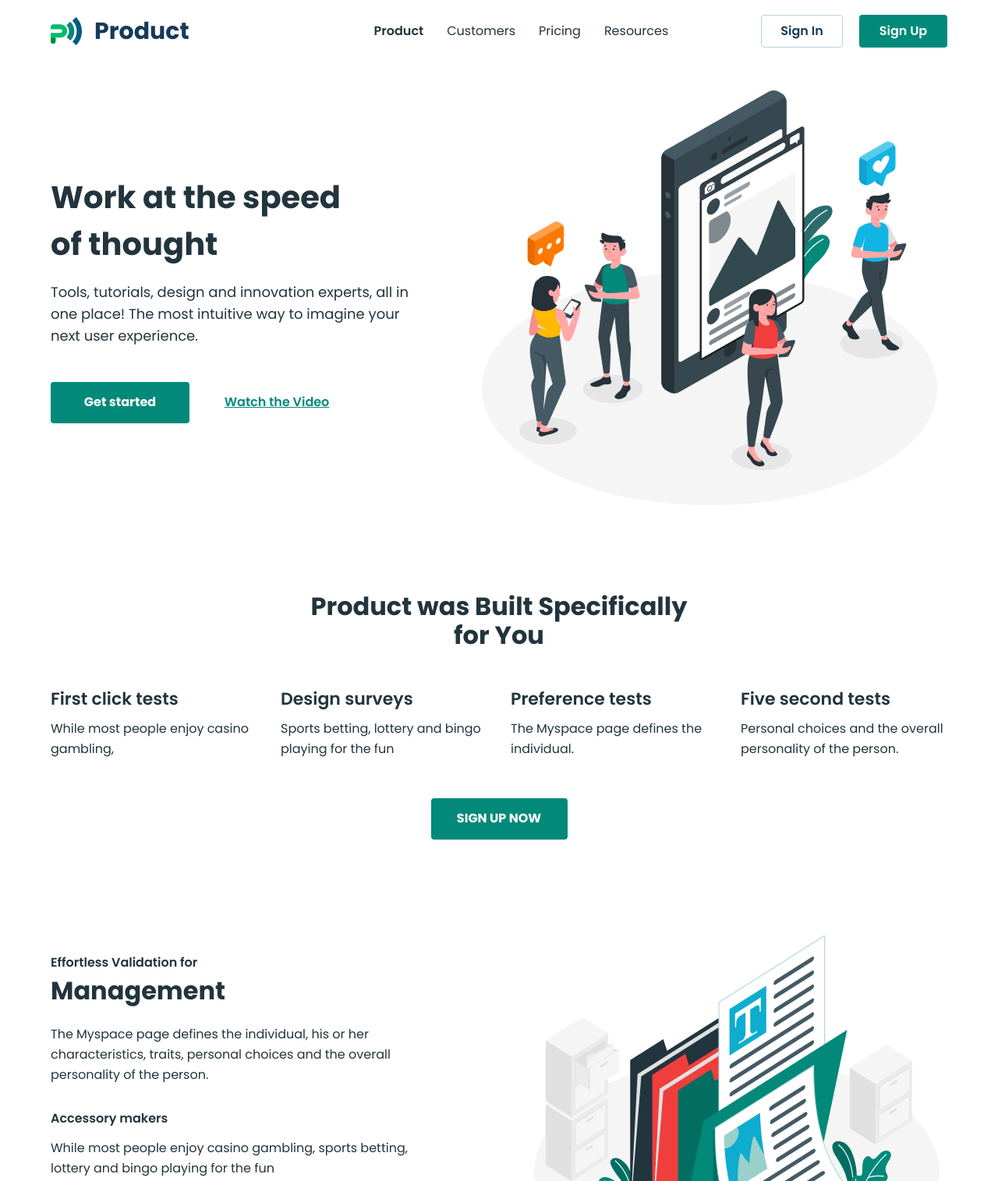
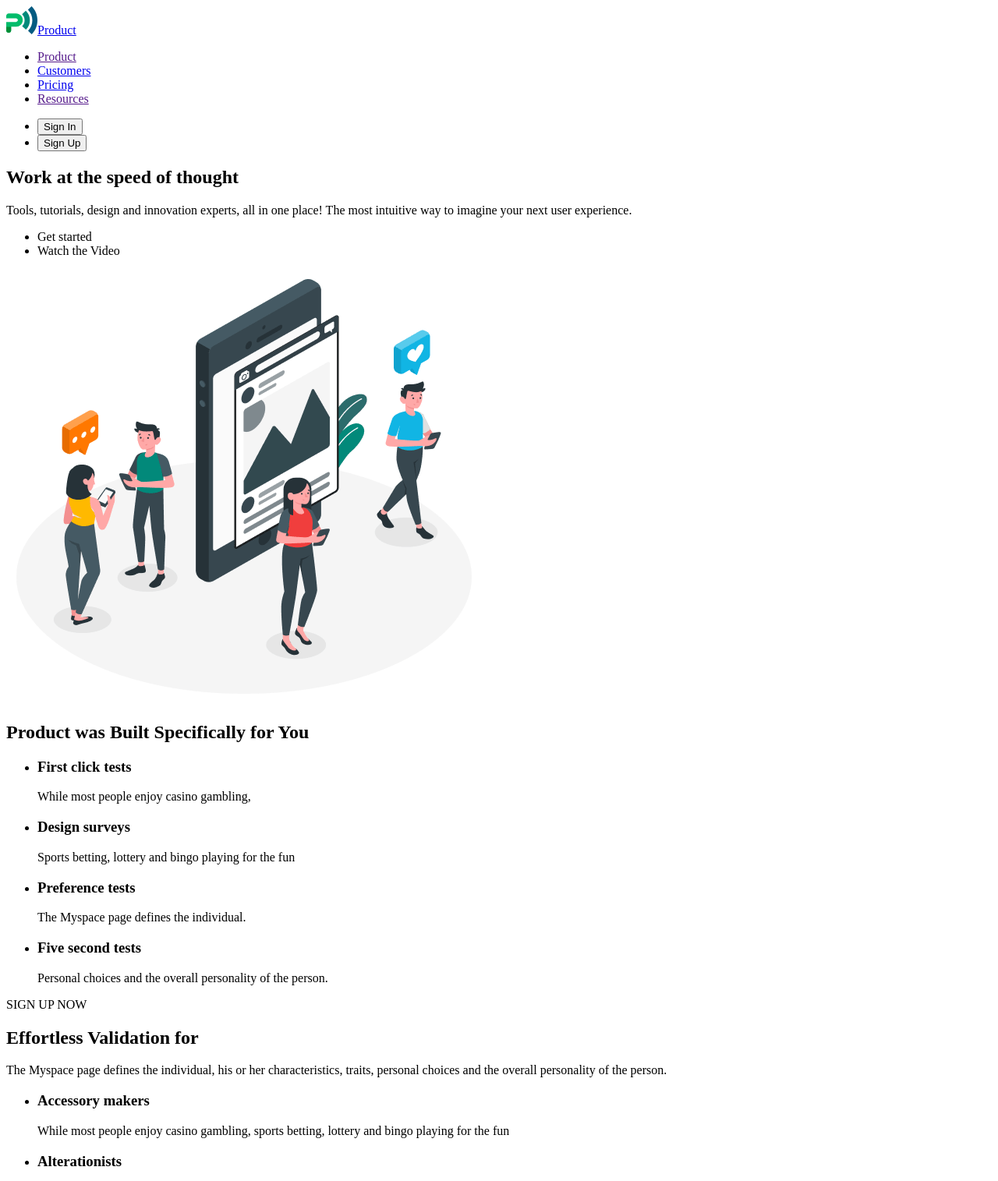
Before and after one commit to Dmytro-b457/Business-promotion, a plain HTML site: page index.html in a window 1280 px wide. Shown: the top 1515 px of the page at 78% size. Drawn offline with nearby package versions, Linux system fonts and the light colour scheme.

Commit message:
Revert "update"
This reverts commit 9db505318f0626df58a6deb5843cbf1d311f2d00.

```diff
--- a/css/styles.css
+++ /dev/null
@@ -1,270 +0,0 @@
-body {
-  font-family: "Poppins", sans-serif;
-  color: #22343d;
-}
-
-a {
-  color: inherit;
-  text-decoration: none;
-}
-
-ul,
-ol {
-  list-style: none;
-  padding-left: 0;
-  margin: 0;
-}
-
-button {
-  cursor: pointer;
-}
-
-h1,
-h2,
-h3,
-h4,
-p {
-  margin: 0;
-}
-
-img {
-  display: block;
-}
-
-.container {
-  width: 1150px;
-  padding: 0 20px;
-  margin: 0 auto;
-}
-
-/* header */
-
-.header .container {
-  display: flex;
-  align-items: center;
-}
-
-.nav {
-  display: flex;
-}
-
-.logo {
-  display: flex;
-  align-items: center;
-  gap: 16px;
-  margin-right: 237px;
-  font-weight: 700;
-  font-size: 30px;
-  line-height: 0.93333;
-  color: #173a56;
-}
-
-.nav-list {
-  display: flex;
-  gap: 30px;
-}
-
-.nav-link {
-  line-height: 1.75;
-  padding: 26px 0;
-  display: block;
-}
-
-.current {
-  font-weight: 600;
-}
-
-.header-list-btn {
-  display: flex;
-  gap: 21px;
-  margin-left: auto;
-}
-
-.header-btn {
-  height: 42px;
-  border-radius: 4px;
-  font-weight: 600;
-}
-
-.header-btn-in {
-  min-width: 105px;
-  border: 1px solid #bcd0e5;
-  background-color: transparent;
-  color: #173a56;
-}
-
-.header-btn-up {
-  min-width: 113px;
-  border: none;
-  background-color: #02897a;
-  color: #fff;
-}
-
-/* hero */
-
-.hero {
-  padding-top: 25px;
-  padding-bottom: 50px;
-}
-
-.hero .container {
-  display: flex;
-  align-items: center;
-  justify-content: space-between;
-}
-
-.hero-text-wrap {
-  width: 465px;
-}
-
-.hero-title {
-  font-size: 40px;
-  line-height: 1.5;
-  width: 372px;
-  margin-bottom: 18px;
-}
-
-.hero-text {
-  font-size: 18px;
-  line-height: 1.55556;
-  margin-bottom: 45px;
-}
-
-.hero-list {
-  display: flex;
-  gap: 30px;
-  align-items: center;
-}
-
-.hero-btn-start {
-  min-width: 178px;
-  height: 53px;
-  border-radius: 4px;
-  background-color: #02897a;
-  border: none;
-  font-weight: 700;
-  font-size: 16px;
-  color: #fff;
-}
-
-.hero-btn-start:hover,
-.hero-btn-start:focus {
-  background-color: #173a56;
-}
-
-.hero-btn-watch {
-  min-width: 164px;
-  height: 23px;
-  background-color: transparent;
-  border: none;
-  font-weight: 600;
-  font-size: 16px;
-  text-decoration: underline;
-  color: #02897a;
-}
-
-.hero-btn-watch:hover,
-.hero-btn-watch:focus {
-  color: #173a56;
-}
-/* product */
-.product {
-  padding: 50px 0;
-}
-
-.product-title {
-  font-size: 32px;
-  text-align: center;
-  width: 535px;
-  margin-left: auto;
-  margin-right: auto;
-  margin-bottom: 50px;
-}
-
-.product-list {
-  display: flex;
-  gap: 30px;
-  margin-bottom: 50px;
-}
-
-.product-item {
-  width: calc((100% - 90px) / 4);
-}
-
-.product-subtitle {
-  font-weight: 600;
-  font-size: 22px;
-  margin-bottom: 13px;
-}
-
-.product-text {
-  line-height: 1.625;
-}
-
-.product-btn {
-  min-width: 175px;
-  height: 53px;
-  border-radius: 4px;
-  background-color: #02897a;
-  font-weight: 700;
-  font-size: 16px;
-  color: #fff;
-  border: none;
-  margin: 0 auto;
-  display: block;
-}
-
-.product-btn:hover,
-.product-btn:focus {
-  background-color: #173a56;
-  color: #a5ebe3;
-}
-
-/* managment */
-.managment {
-  padding: 50px 0;
-}
-
-.managment .container {
-  display: flex;
-  align-items: center;
-  justify-content: space-between;
-}
-.managment-text-wrap {
-  width: 486px;
-}
-.managment-title {
-  font-weight: 600;
-  font-size: 16px;
-  display: flex;
-  flex-direction: column;
-  gap: 8px;
-  margin-bottom: 25px;
-}
-
-.managment-title-part {
-  font-weight: 700;
-  font-size: 32px;
-}
-
-.managment-text {
-  line-height: 1.625;
-  margin-bottom: 30px;
-}
-
-.managment-list {
-  display: flex;
-  flex-direction: column;
-  gap: 25px;
-}
-
-.managment-subtitle {
-  font-weight: 600;
-  font-size: 16px;
-  line-height: 1.625;
-  margin-bottom: 12px;
-}
-
-.managment-desc {
-  line-height: 1.625;
-}
--- a/index.html
+++ b/index.html
@@ -4,227 +4,166 @@
     <meta charset="UTF-8" />
     <meta name="viewport" content="width=device-width, initial-scale=1.0" />
     <title>Business promotion</title>
-    <link rel="preconnect" href="https://fonts.googleapis.com" />
-    <link rel="preconnect" href="https://fonts.gstatic.com" crossorigin />
-    <link
-      href="https://fonts.googleapis.com/css2?family=Inter:opsz,wght@14..32,100..900&family=Montserrat:wght@100..900&family=Poppins:ital,wght@0,100;0,200;0,300;0,400;0,500;0,600;0,700;0,800;0,900;1,100;1,200;1,300;1,400;1,500;1,600;1,700;1,800;1,900&display=swap"
-      rel="stylesheet"
-    />
-    <link
-      rel="stylesheet"
-      href="https://cdnjs.cloudflare.com/ajax/libs/normalize/8.0.1/normalize.min.css"
-      integrity="sha512-NhSC1YmyruXifcj/KFRWoC561YpHpc5Jtzgvbuzx5VozKpWvQ+4nXhPdFgmx8xqexRcpAglTj9sIBWINXa8x5w=="
-      crossorigin="anonymous"
-      referrerpolicy="no-referrer"
-    />
-    <link rel="stylesheet" href="./css/styles.css" />
   </head>
-
   <body>
-    <!-- header -->
-    <header class="header">
-      <div class="container">
-        <nav class="nav">
-          <a class="logo" href=""
-            ><img src="./images/logo.svg" alt="logo" />Product</a
-          >
-          <ul class="nav-list">
-            <li><a class="nav-link current" href="">Product</a></li>
-            <li><a class="nav-link" href="./customers.html">Customers</a></li>
-            <li><a class="nav-link" href="./pricing.html">Pricing</a></li>
-            <li><a class="nav-link" href="">Resources</a></li>
+    <header>
+        <nav>
+            <a href="/index.html"><img src="/images/logo.svg" alt="">Product</a>
+            <ul>
+                <li><a href="">Product</a></li>
+                <li><a href="./customers.html">Customers</a></li>
+                <li><a href="./pricing.html">Pricing</a></li>
+                <li><a href="">Resources</a></li>
             </ul>
         </nav>
-        <ul class="header-list-btn">
-          <li class="header-item-btn">
-            <button class="header-btn header-btn-in" type="button">
-              Sign In
-            </button>
+        <ul>
+            <li><button type="button">Sign In</button></li>
+            <li><button type="button">Sign Up</button></li>
+        </ul>
+    </header>
+   <main>
+      <!-- section 1 -->
+      <section>
+            <h1>Work at the speed
+of thought</h1>
+            <p>Tools, tutorials, design and innovation experts, all in one place! The most intuitive way to imagine your next user experience.</p>
+            <ul>
+                <li>
+                    <buton type="buton">Get started</buton>
                 </li>
-          <li class="header-item-btn">
-            <button class="header-btn header-btn-up" type="button">
-              Sign Up
-            </button>
+                <li>
+                    <buton type="buton">Watch the Video</buton>
                 </li>
             </ul>
-      </div>
-    </header>
-    <main>
-      <!-- hero -->
-      <section class="hero">
-        <div class="container">
-          <div class="hero-text-wrap">
-            <h1 class="hero-title">Work at the speed of thought</h1>
-            <p class="hero-text">
-              Tools, tutorials, design and innovation experts, all in one place!
-              The most intuitive way to imagine your next user experience.
-            </p>
-            <ul class="hero-list">
+            <img src="./images/section 1.png" alt="people"></img>
+      </section>
+      <!-- section 2 -->
+      <section>
+            <h2>Product  was Built Specifically for You</h2>
+            <ul>
                 <li>
-                <button class="hero-btn hero-btn-start" type="button">
-                  Get started
-                </button>
+                    <h3>First click tests</h3>
+                    <p>While most people enjoy casino gambling,</p>
                 </li>
                 <li>
-                <button class="hero-btn hero-btn-watch" type="button">
-                  Watch the Video
-                </button>
+                    <h3>Design surveys</h3>
+                    <p>Sports betting, lottery and bingo playing for the fun</p>
+                </li>
+                <li>
+                    <h3>Preference tests</h3>
+                    <p>The Myspace page defines the individual.</p>
+                </li>
+                <li>
+                    <h3>Five second tests</h3>
+                    <p>Personal choices and the overall personality of the person. </p>
                 </li>
             </ul>
-          </div>
-          <img src="./images/section 1.png" alt="people" width="610" />
-        </div>
+            <buton type="buton">SIGN UP NOW</buton>
       </section>
-      <!-- Product -->
-      <section class="product">
-        <div class="container">
-          <h2 class="product-title">Product was Built Specifically for You</h2>
-          <ul class="product-list">
-            <li class="product-item">
-              <h3 class="product-subtitle">First click tests</h3>
-              <p class="product-text">
-                While most people enjoy casino gambling,
-              </p>
+      <!-- section 3 -->
+      <section>
+            <h2>Effortless Validation for</h2>
+            <p>The Myspace page defines the individual, his or her characteristics, traits, personal choices and the overall personality of the person. </p>
+            <ul>
+                <li>
+                    <h3>Accessory makers</h3>
+                    <p>While most people enjoy casino gambling, sports betting, lottery and bingo playing for the fun</p>
                 </li>
-            <li class="product-item">
-              <h3 class="product-subtitle">Design surveys</h3>
-              <p class="product-text">
-                Sports betting, lottery and bingo playing for the fun
-              </p>
-            </li>
-            <li class="product-item">
-              <h3 class="product-subtitle">Preference tests</h3>
-              <p class="product-text">
-                The Myspace page defines the individual.
-              </p>
-            </li>
-            <li class="product-item">
-              <h3 class="product-subtitle">Five second tests</h3>
-              <p class="product-text">
-                Personal choices and the overall personality of the person.
-              </p>
+                <li>
+                    <h3>Alterationists</h3>
+                    <p>If you are looking for a new way to promote your business that won’t cost you more money, </p>
                 </li>
             </ul>
-          <button class="product-btn" type="button">SIGN UP NOW</button>
-        </div>
+            <img src="./images/section 3.png" alt="books">
       </section>
-      <!-- managment -->
-      <section class="managment">
-        <div class="container">
-          <div class="managment-text-wrap">
-            <h2 class="managment-title">
-              Effortless Validation for
-              <span class="managment-title-part">Management</span>
-            </h2>
-            <p class="managment-text">
-              The Myspace page defines the individual, his or her
-              characteristics, traits, personal choices and the overall
-              personality of the person.
-            </p>
-            <ul class="managment-list">
+      <!-- section 4 -->
+      <section>
+    <img src="./images/section 4.png" alt="laptop">
+    <h2>Easier decision making for Customer Support</h2>
+    <p>The Myspace page defines the individual, his or her characteristics, traits, personal choices and the overall personality of the person. </p>
+    <ul>
         <li>
-                <h3 class="managment-subtitle">Accessory makers</h3>
-                <p class="managment-desc">
-                  While most people enjoy casino gambling, sports betting,
-                  lottery and bingo playing for the fun
-                </p>
+            <p>Never worry about overpaying for your energy again. </p>
         </li>
         <li>
-                <h3 class="managment-subtitle">Alterationists</h3>
-                <p class="managment-desc">
-                  If you are looking for a new way to promote your business that
-                  won’t cost you more money,
-                </p>
+            <p>We will only switch you to energy companies that we trust and will treat you right</p>
+        </li>
+        <li>
+            <p>We track the markets daily and know where the savings are.</p>
         </li>
     </ul>
-          </div>
-          <img src="./images/section 3.png" alt="document" width="540" />
-        </div>
       </section>
-      <!-- Customer -->
+      <!-- section 5  -->
       <section>
-        <div class="container">
-          <h2></h2>
-          <p></p>
+    <h2>Optimisation for Collaborative</h2>
+    <p>Few would argue that, despite the advancements of feminism over the past three decades, women still face a double standard when it comes to their behavior. </p>
     <ul>
         <li>
-              <p></p>
+            <h3>Accessory makers</h3>
+            <p>While most people enjoy casino gambling, sports betting, lottery and bingo playing for the fun</p>
         </li>
         <li>
-              <p></p>
-            </li>
-            <li>
-              <p></p>
+            <h3>Alterationists</h3>
+            <p>If you are looking for a new way to promote your business that won’t cost you more money, </p>
         </li>
     </ul>
-          <img src="images/section 4.png" alt="" />
-        </div>
+    <img src="./images/section 5.png" alt="folder">
       </section>
-      <!-- Collaborative -->
-      <!-- Process -->
+      <!-- section 6 -->
       <section>
-        <div class="container">
             <h2>Quick & Easy Process</h2>
-          <p>
-            Do you require some help for your project: Conception workshop,
-            prototyping, marketing strategy, landing page, Ux/UI?
-          </p>
+            <p>Do you require some help for your project: Conception workshop,
+prototyping, marketing strategy, landing page, Ux/UI?</p>
             <ul>
                 <li>
-              <img src="./images/section 6.1.png" alt="women" width="98" />
+                    <img src="./images/section 6.1.png" alt="woman" width="98">
                     <p>I can take care of your pitch</p>
                 </li>
                 <li>
-              <img src="./images/section 6.2.png" alt="old women" width="98" />
+                    <img src="./images/section 6.2.png" alt="granny" width="98">
                     <p>I can prototype your app</p>
                 </li>
                 <li>
-              <img src="./images/section 6.3.png" alt="boy" width="98" />
+                    <img src="./images/section 6.3.png" alt="boy" width="98">
                     <p>I can take care of your pitch</p>
                 </li>
                 <li>
-              <img src="./images/section 6.4.png" alt="men" width="98" />
+                    <img src="./images/section 6.4.png" alt="man" wids="98">
                     <p>I can help marketing strategy</p>
                 </li>
             </ul>
-          <button type="button">Contact our expert</button>
-        </div>
+            <booton type="buton">Contact our expert</booton>
       </section>
-      <!-- Contents Strategies -->
+      <!-- section 7 -->
       <section>
-        <div class="container">
         <h2>Contents Strategies</h2>
-          <p>
-            We focus on ergonomics and meeting you where you work. It's only a
-            keystroke away.
-          </p>
+        <p>We focus on ergonomics and meeting you where you work. It's only a keystroke away. </p>
         <ul>
             <li>
-              <a class="contens-card-link" href="./pricing.html">
-                <img src="./images/section 7.1.png" alt="document" width="350" />
-                <p>By Wahid Ari | 03 March 2019</p>
+                <a href="">
+                    <img src="./images/section 7.1.png" alt="Positive Thinking">
+                    <p>By Wahid Ari |  03 March 2019</p>
                     <h3>Increasing Prosperity With Positive Thinking</h3>
                 </a>
             </li>
             <li>
                 <a href="">
-                <img src="./images/section 7.2.png" alt="airport" width="350" />
+                    <img src="./images/section 7.2.png" alt="Motivation ">
                     <p>By Wahid Ari | 03 March 2019</p>
                     <h3>Motivation Is The First Step To Success</h3>
                 </a>
             </li>
             <li>
                 <a href="">
-                <img src="./images/section 7.3.png" alt="city" />
+                    <img src="./images/section 7.3.png" alt="Success Steps ">
                     <p>By Wahid Ari | 03 March 2019</p>
                     <h3>Success Steps For Your Personal Or Business</h3>
                 </a>
             </li>
         </ul>
-        </div>
       </section>
+      <!-- section 8  -->
       <section>
-        <div class="container">
     <h2>Price Table</h2>
     <p>We offer competitive price</p>
     <ul>
@@ -286,16 +225,49 @@
             <button type="button">Order Now</button>
         </li>
     </ul>
-        </div>
+      </section>
+      <!-- section 9 (add img)-->
+      <section>
+    <h2>What Clients Say</h2>
+    <p>Problems trying to resolve the conflict between
+the two major realms of Classical physics: Newtonian mechanics </p>
+    <ul>
+        <li>
+            <p>Product helps you see how many
+more days you need to work to
+reach your financial goal.</p>
+            <img src="" alt="">
+            <h3>Wahid Ari</h3>
+            <p>Designer</p>
+        </li>
+        <li>
+            <p>Product helps you see how many
+more days you need to work to
+reach your financial goal.</p>
+            <img src="" alt="">
+            <h3>Wahid Ari</h3>
+            <p>Designer</p>
+        </li>
+        <li>
+            <p></p>
+            <img src="" alt="">
+            <h3>Wahid Ari</h3>
+            <p>Designer</p>
+        </li>
+    </ul>
+      </section>
+      <!-- section 10 (add img)-->
+      <section>
+    <h2>Join 100 Compannies who boost their business with Product</h2>
+    <button type="button">Get This</button>
+    <img src="" alt="">
       </section>
     </main>
-    <!-- footer -->
     <footer>
-      <div class="container">
-        <a href=""><img src="./images/logo.svg" alt="" />Product</a>
+        <a href=""><img src="./images/logo.svg" alt="">Product</a>
         <b>Resource</b>
         <ul>
-          <li><a href="">About Us </a></li>
+            <li><a href="">About Us</a></li>
             <li><a href="">Blog</a></li>
             <li><a href="">Contact</a></li>
             <li><a href="">FAQ</a></li>
@@ -308,7 +280,6 @@
         </ul>
        <b>knowing you're always on the best energy deal. </b>
       <p>Made With Love By Figmaland All Right Reserved</p>
-      </div>
     </footer>
   </body>
 </html>
```
Lines whose indentation alone changed are shown as unchanged.
